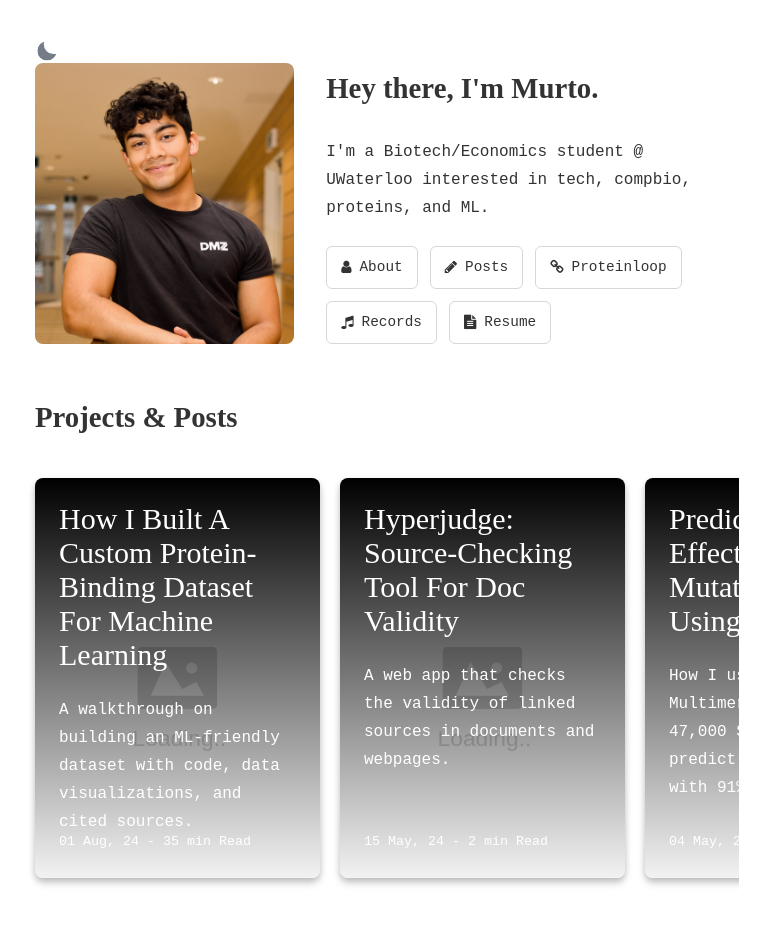
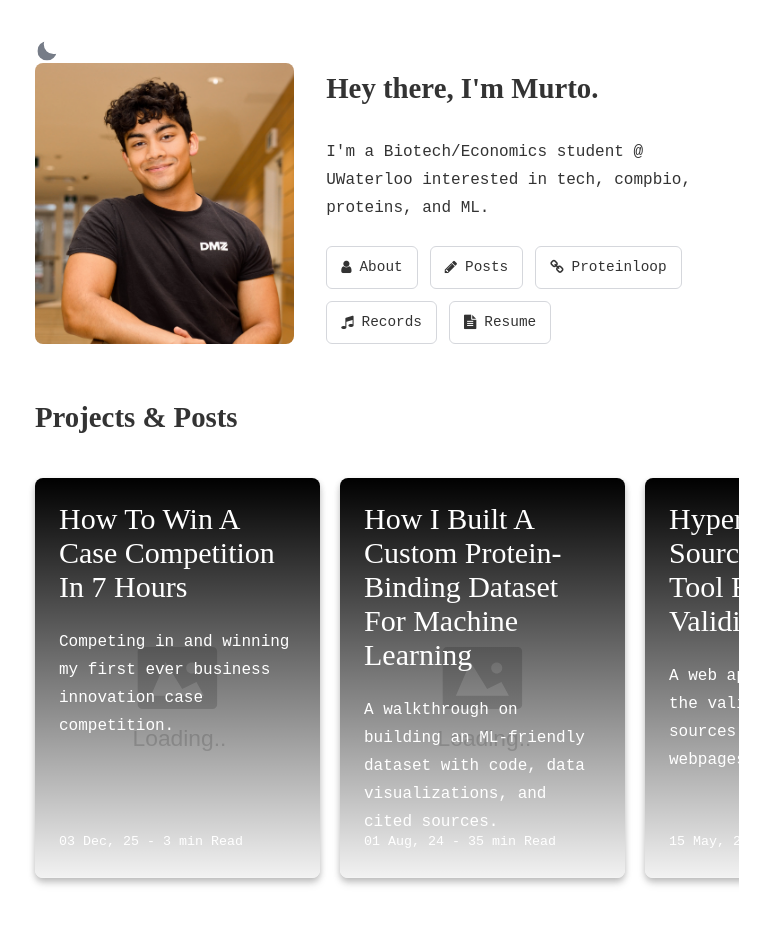
Before and after one commit to MurtoHilali/murtohilali.github.io, a Jekyll site: the page built from index.html, in a window 1280 px wide. Shown: the top 937 px of the page, without its empty margins (265-1035 px from the left). Built offline with Jekyll 4.4.1, drawn with Linux system fonts in a browser that asks for light colours; some web fonts are replaced; the list of posts is cut into pages by our own code; some of the changed lines change nothing that is shown.

Commit message:
Adding new blog post

```diff
--- a/_includes/prohead.html
+++ b/_includes/prohead.html
@@ -6,6 +6,8 @@
 <div class="flex-row-between">
     <!-- <img src="/murtohilali.github.io/img/author/website-headshot.jpeg" width="110" height="110" class="img-index" alt="{{ site.title }}"> -->
     <button title="Change theme" id="theme-toggle" onclick="modeSwitcher()">
-        <div></div>
+        <div>
+            <br>
+        </div>
     </button>
 </div>
--- /dev/null
+++ b/_posts/2025-12-03-fusion-conference.md
@@ -0,0 +1,78 @@
+---
+layout: post
+title: How to Win a Case Competition in 7 Hours
+description: Competing in and winning my first ever business innovation case competition.
+author: aliif
+tags: project business
+image: /img/seo/fusion-conference.png
+thumb: /img/seo/fusion-conference.webp
+---
+![Holding winning cheque](/img/articles/fusion-conference/DSC_2835.JPG)
+Fusion Conference 2025 was my first case competition (ever).
+
+Don’t make my mistake and wait until your final term to participate.
+
+You might just miss out on the chance to join an exceptional team, turn a blank slide deck into a healthtech pitch in under an hour, and propose an idea to a panel of industry experts — and win, while you’re at it.
+
+Proof? Here’s my experience at Fusion this year:
+
+---
+![](/img/articles/fusion-conference/DSC_2746.JPG)
+
+The Fusion team did an excellent job handling arrival and registration. It was an incredibly diverse mix of attendees: accounting, science, and business students in equal measure. Soon, we heard from the day’s keynote speaker, UWaterloo alumnus Gavin Duggan — a senior engineer at Google who had worked at Alphabet’s moonshot factory, X.
+
+The keynote was a goldmine for anyone interested in healthtech innovation and business. And we’d need those insights soon, because the day’s topic was about to be revealed:
+
+Improving cancer services in Ontario.
+
+It’s a massive topic. Where do you even begin? With less than two hours on the clock, we had to:
+
+1.	Understand our particular issue in Ontario
+2.	Diagnose the problem with current solutions
+3.	Propose a better one
+4.	Wrap it up into a pitch and present to judges
+
+Piece of cake, right?
+
+---
+![](/img/articles/fusion-conference/DSC_2777.JPG)
+It’s 12:15. We landed on our idea twenty minutes ago, and we’ve got twenty minutes left to make it look presentable. Every new study we dig up forces us to pivot — strategy shifts, slides get rewritten, messaging gets reworked on the fly. We split up: three of us run the pitch, two grind through the deck. We’re pacing, practicing, stitching it all together as the timer ticks down.
+
+Easily the most stressful Saturday lunch of my life — and certainly one of the most fun.
+
+---
+![](/img/articles/fusion-conference/DSC_2771.JPG)
+We submitted the deck with seconds to spare, survived a dramatic first pitch, and finally got to breathe — and eat the delicious conference lunch. The other teams came with wildly creative ideas: bioengineered sensors, AI carcinogen detection, all technology I was mentally bookmarking to research later.
+
+Then came the announcements for the six finalists.
+
+First team. Second. Third. Fourth. Fifth.
+Our row went silent.
+
+And then… our name.
+
+First, we celebrated! Then immediate panic. We had under an hour to expand the pitch, rebuild the slides, and prep for questions from a panel with decades of experience. With two hours of ‘experience’ under our belt, we got to work.
+
+---
+![](/img/articles/fusion-conference/DSC_0001.jpg)
+
+We pitched last, after five other incredibly innovative ideas — drone delivery networks, AI for clinical trials, even whale-protein research. Anyone would’ve been nervous. But by then, we had figured out our workflow and learned to trust each other; we were running like a well-oiled machine.
+
+Then came the final announcement.
+
+Most innovative solution. $1,500 prize.
+The judges announced the winning idea — the same one we’d built together in an empty Hagey Hall classroom that morning.
+
+It was ours!
+
+---
+
+Winning a prize at Fusion was obviously a highlight, but there were some takeaways from the day that I think any attendee can agree with:
+
+- **You can get a ridiculous amount of work done in a few hours** when you’re thrown into a room full of smart, ambitious people and tasked with solving a big problem.
+- **The best ideas come from collaboration.** Sharing half-formed thoughts and letting others build on them is what made our pitch work.
+- **Events like this are as much about the people as the problem.** Some conversations lasted two minutes; others turned into exchanges I'm still following up on. If you want to meet more people in your program or industry, join a case competition like this one.
+
+My only regret? Not joining sooner.
+
+A huge thanks to the Fusion team for putting on a great conference, and of course, my incredible team members, Kiranjot, Roma, Inigo, and Yubin.
```
Also changed, not shown: img/seo/fusion-conference.png (added), img/thumb/fusion-conference.webp (added), 6 other files.
